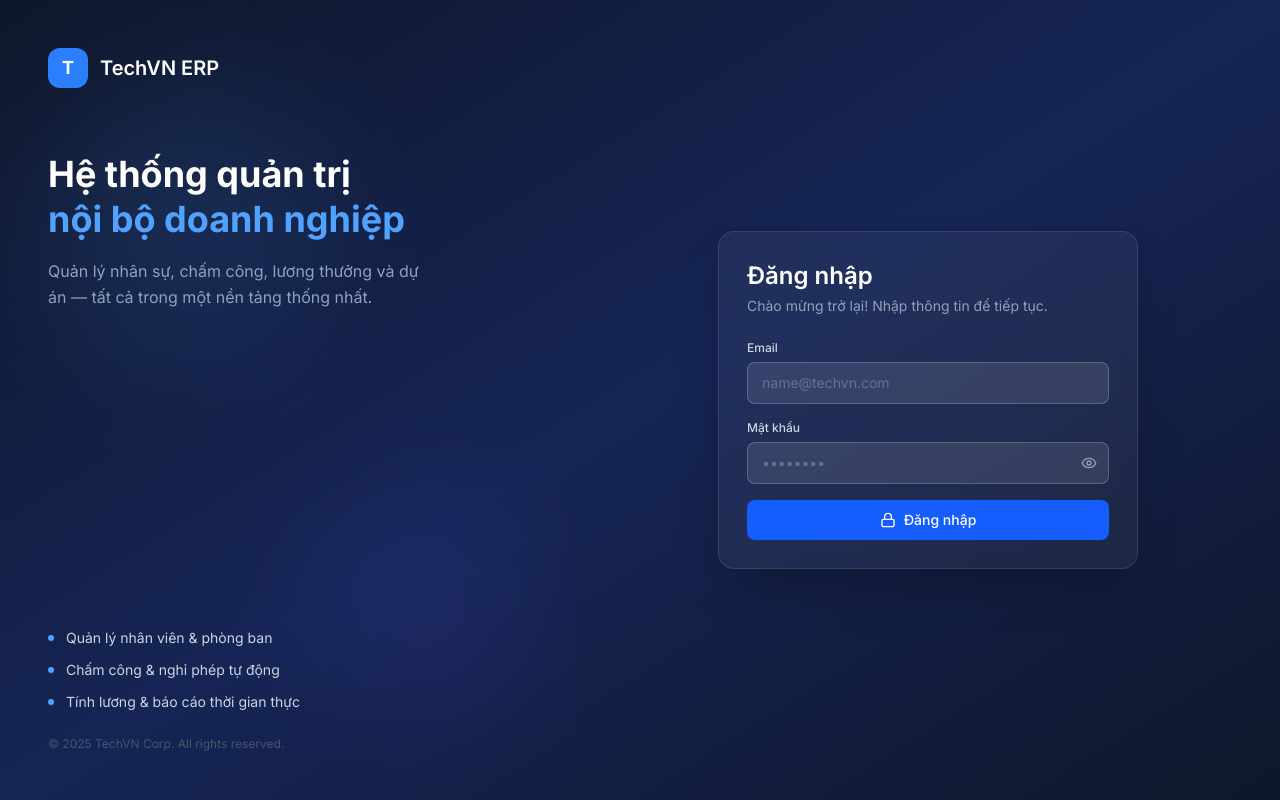
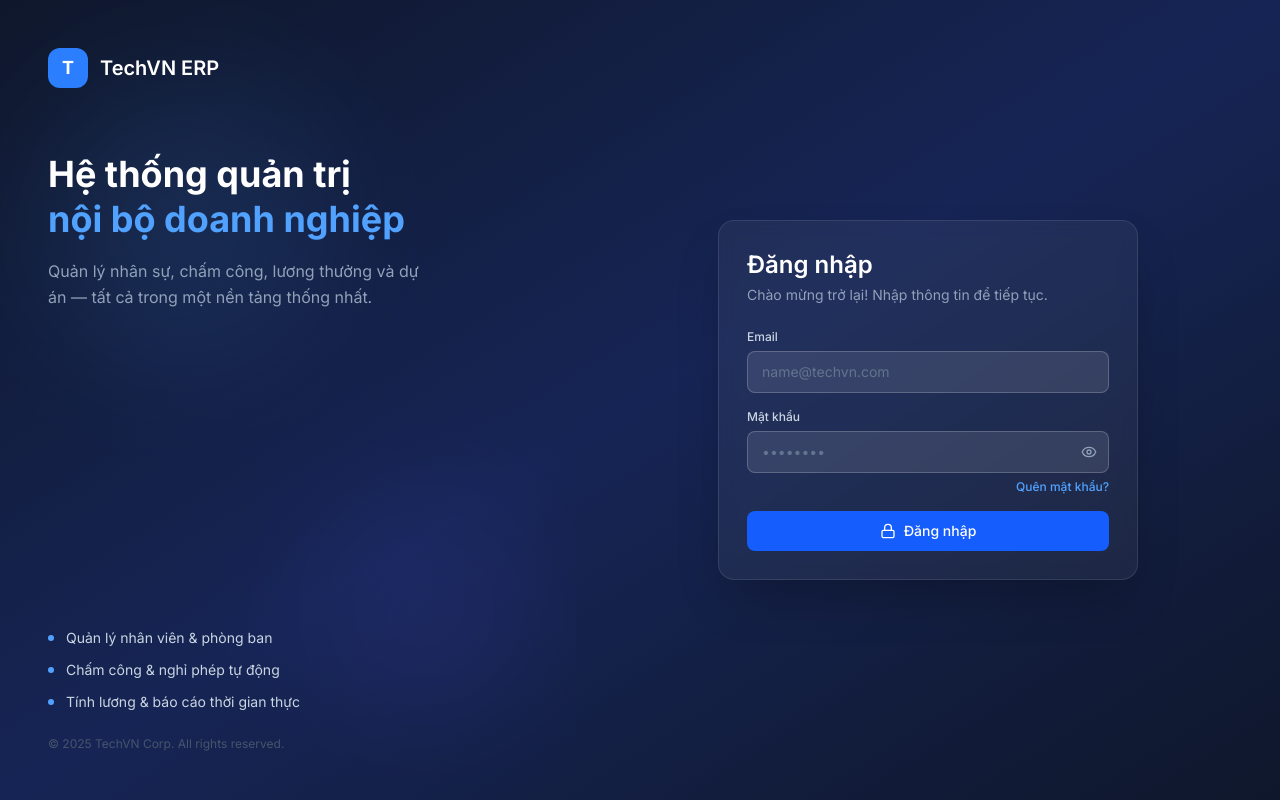
Before and after one commit to Quanbeothoima123/erp-innovision, a React (Vite) app in the folder frontend/: page /login in a window 1280 px wide. Built offline with nearby package versions, Linux system fonts and the light colour scheme; no server answers.

Commit message:
Cập nhật nút quên mật khẩu

```diff
--- a/frontend/src/app/pages/LoginPage.tsx
+++ b/frontend/src/app/pages/LoginPage.tsx
@@ -219,6 +219,15 @@ export function LoginPage() {
                     {showPw ? <EyeOff size={16} /> : <Eye size={16} />}
                   </button>
                 </div>
+                <div className="flex justify-end mt-1.5">
+                  <button
+                    type="button"
+                    onClick={() => navigate('/forgot-password')}
+                    className="text-blue-400 hover:text-blue-300 text-xs transition-colors"
+                  >
+                    Quên mật khẩu?
+                  </button>
+                </div>
               </div>
 
               {error && (
```
